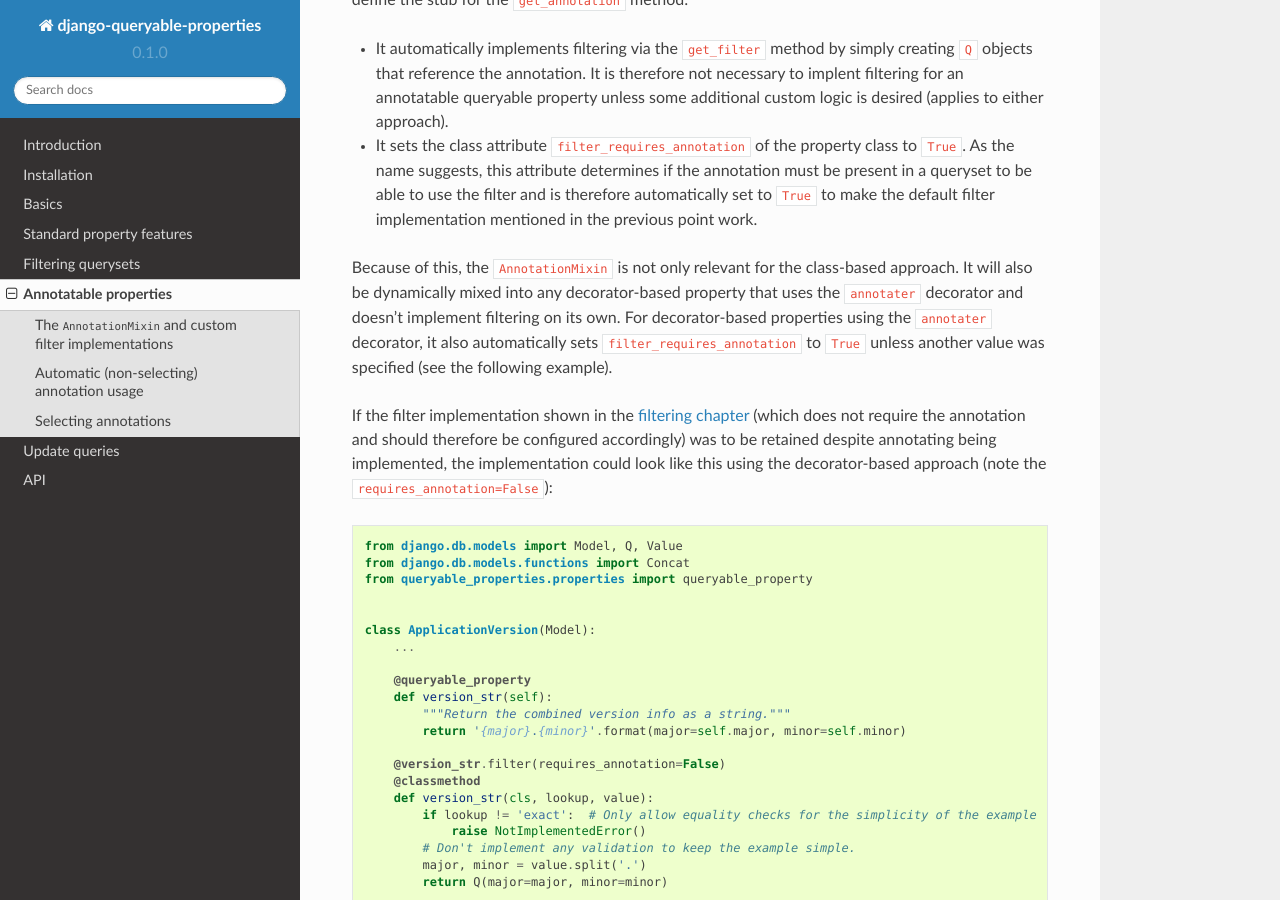
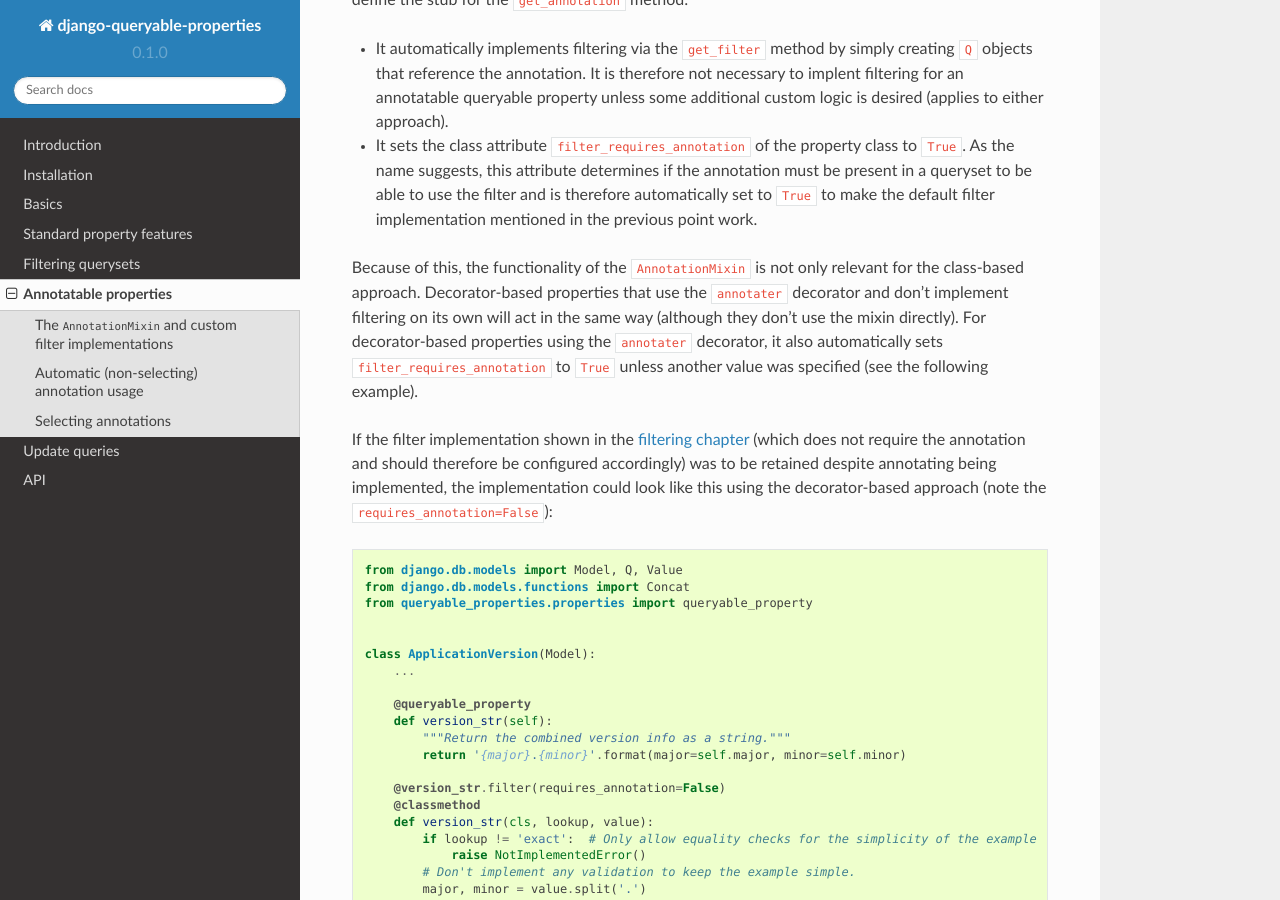
Before and after one commit to W1ldPo1nter/django-queryable-properties, a Sphinx documentation site: the page built from docs/annotations.md, in a window 1280 px wide and 900 px high, scrolled down 1715 px. Built offline with Sphinx 7.4.7 and the Read the Docs theme 2.0.0, drawn with Linux system fonts in a browser that asks for light colours.

Commit message:
Do not use the injection mechanism for the AnnotationMixin
Instead, simply "copy" the get_filter method from the AnnotationMixin if a decorator-based property implements annotating but not filtering

```diff
--- a/docs/annotations.md
+++ b/docs/annotations.md
@@ -81,9 +81,9 @@
   filter and is therefore automatically set to `True` to make the default filter implementation mentioned in the
   previous point work.
 
-Because of this, the `AnnotationMixin` is not only relevant for the class-based approach.
-It will also be dynamically mixed into any decorator-based property that uses the `annotater` decorator and doesn't
-implement filtering on its own.
+Because of this, the functionality of the `AnnotationMixin` is not only relevant for the class-based approach.
+Decorator-based properties that use the `annotater` decorator and don't implement filtering on its own will act in the
+same way (although they don't use the mixin directly).
 For decorator-based properties using the `annotater` decorator, it also automatically sets `filter_requires_annotation`
 to `True` unless another value was specified (see the following example).
 
```
Also changed, not shown: 2 other files.
